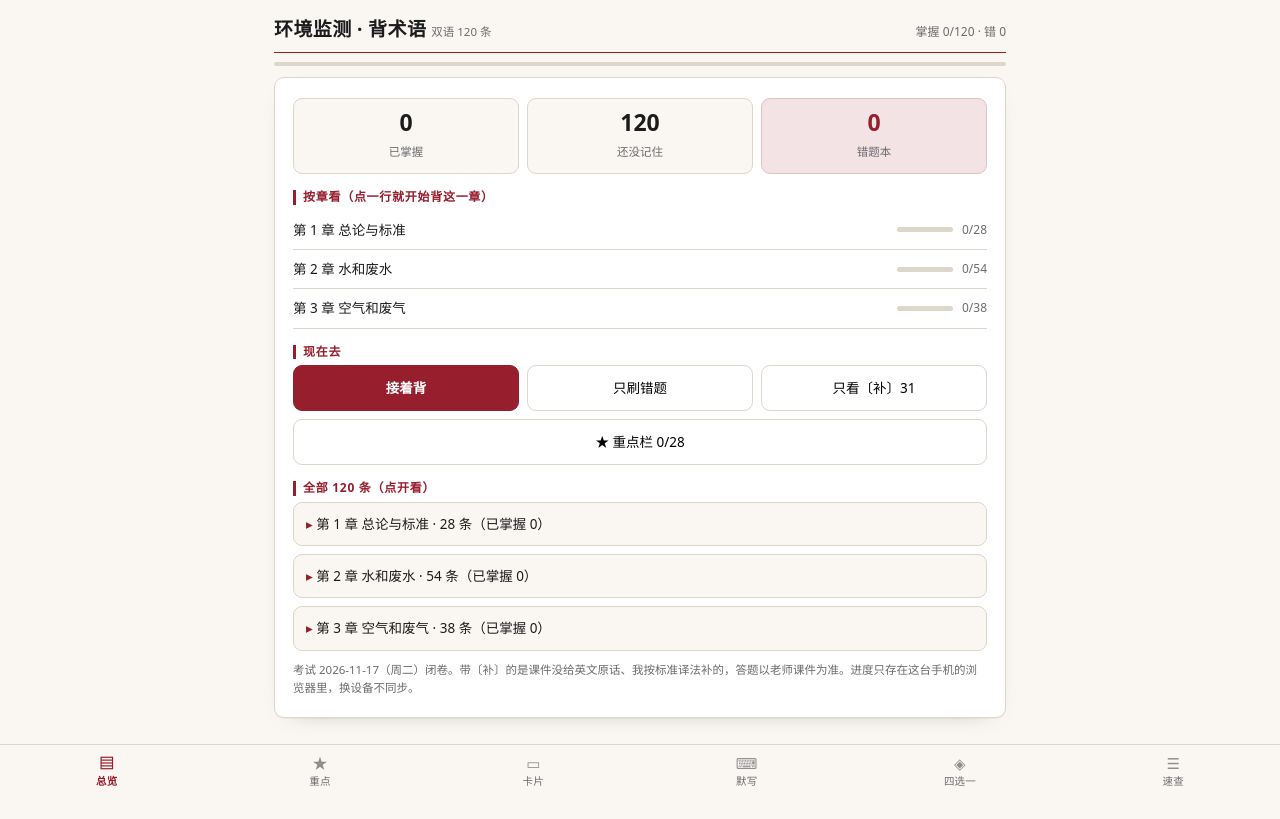
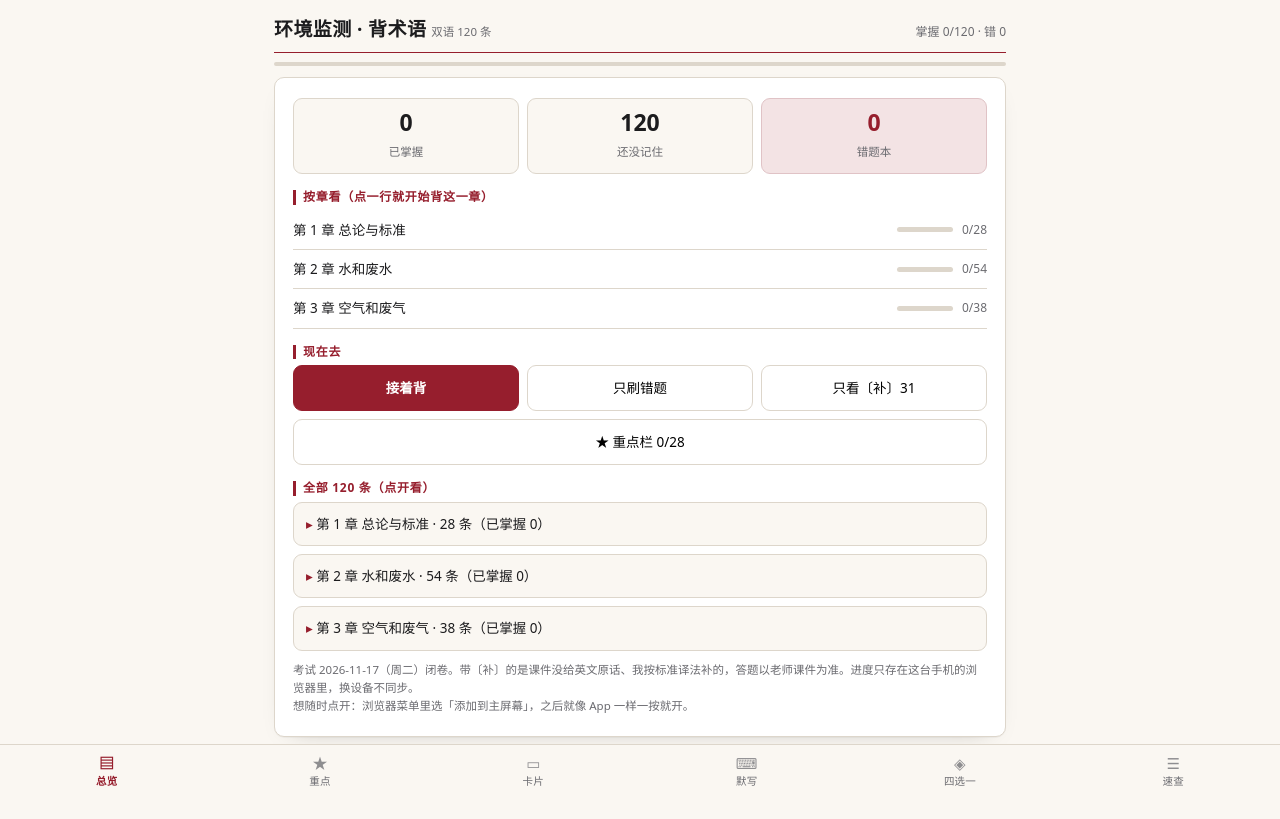
Before and after one commit to htedot/hjjc-terms, a plain HTML site: page index.html in a window 1280 px wide. Drawn offline with Linux system fonts and the light colour scheme.

Commit message:
home: add to-homescreen tip

```diff
--- a/index.html
+++ b/index.html
@@ -419,7 +419,7 @@ function showHome(){
     </div>
     <div class="hsec">全部 120 条（点开看）</div>
     ${details}
-    <div class="note">考试 2026-11-17（周二）闭卷。带〔补〕的是课件没给英文原话、我按标准译法补的，答题以老师课件为准。进度只存在这台手机的浏览器里，换设备不同步。</div>`;
+    <div class="note">考试 2026-11-17（周二）闭卷。带〔补〕的是课件没给英文原话、我按标准译法补的，答题以老师课件为准。进度只存在这台手机的浏览器里，换设备不同步。<br>想随时点开：浏览器菜单里选「添加到主屏幕」，之后就像 App 一样一按就开。</div>`;
 
   box.querySelectorAll(".chrow").forEach(el => el.onclick = () => {
     const ch = +el.dataset.ch;
```
